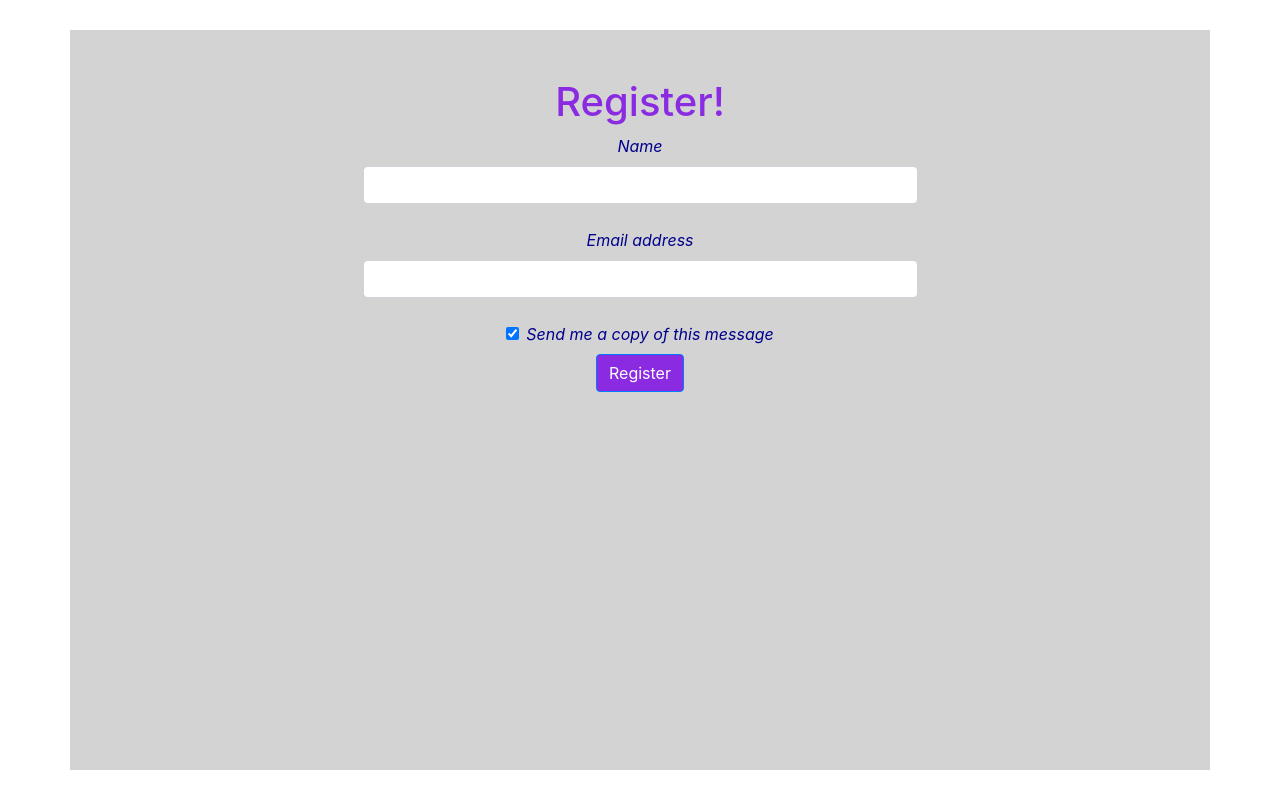
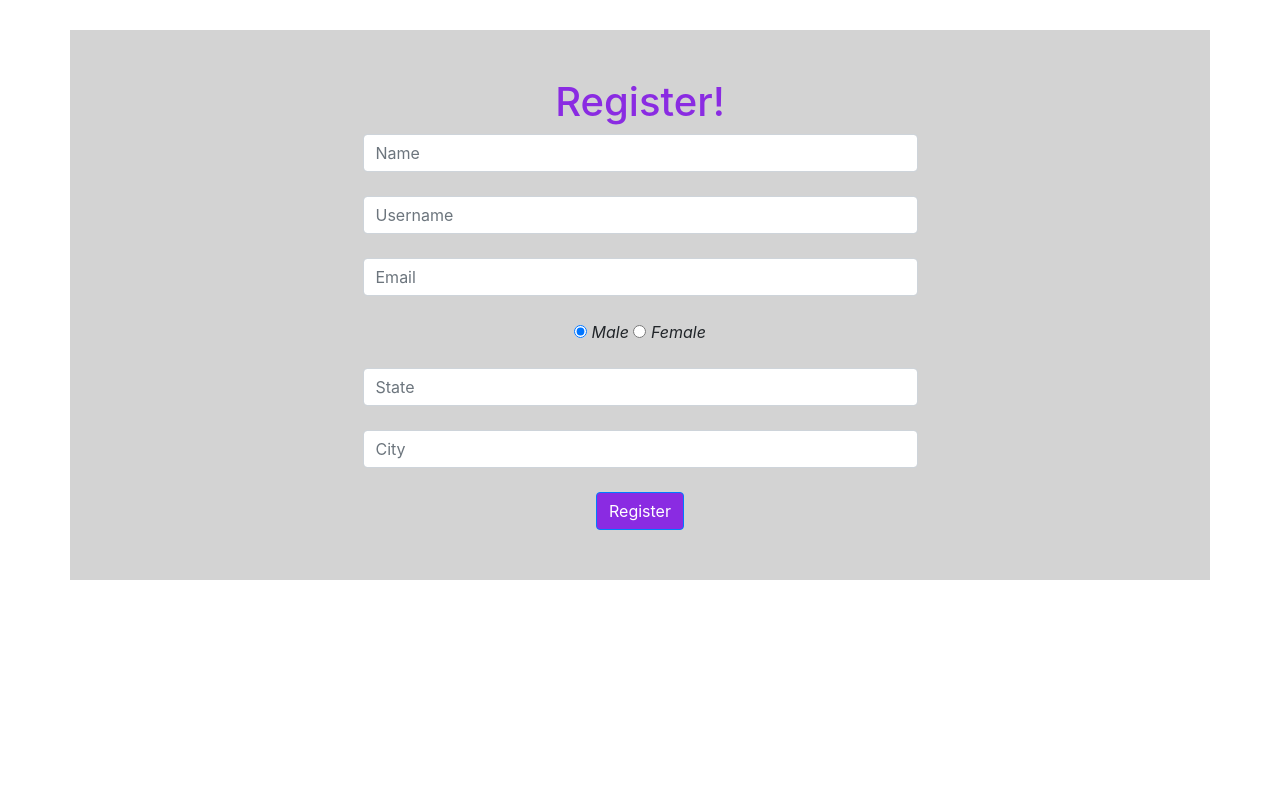
Before and after one commit to AbuManiyar/recipe-manager, a Flask app: page /new in a window 1280 px wide. Run offline with Flask 3, Linux system fonts and the light colour scheme; parts of the project's set-up code (start-up, migrations or seed data) failed here and were passed over.

Commit message:
'revised'

```diff
--- a/app.py
+++ b/app.py
@@ -12,37 +12,81 @@ def index():
 @app.route("/view", methods=['POST'])
 def view():
     cursor.execute('create database if not exists recipe_manager')
-    name = request.form['Name']
     cursor.execute('use recipe_manager')
-    cursor.execute('show tables;')
-    users = cursor.fetchall()
-    list_user=[]
-    print(users)
-    for i in range(len(users[0])):
-        list_user.append(users[0][i])
-    if name in list_user:
-        coll = mongodb[f'{name}']
-        print(coll.find())
-       # coll.insert_one({'name':name})
 
-    else: return 'Not a valid user'
+    query = """create table if not exists users
+            (username varchar(40),
+            name varchar(40),
+            email varchar(40),
+            gender char,
+            state varchar(25),
+            city varchar(30),
+            primary key (username), unique(email) );"""
+    cursor.execute (query)
 
-    recipes = coll.find()
-    for i in recipes :
-        print(i)
-    return render_template('view.html', obtained_name= name)
+    name = request.form['username']
+
+    cursor.execute(f'select * from users where username="{name}"')
+    det = cursor.fetchall()
+    if len(det) == 0:
+        return render_template('index.html', msg = f"{name} does not exist!" )
+
+    coll = mongodb[f'{name}']
+    records = coll.find()
+    return render_template('view.html', details = records, user= name )
 
 
 @app.route('/add', methods=['POST'])
 def add():
-    name = request.form['username']
+    username = request.form['username']
+    name = request.form['naam']
     email = request.form['useremail']
-    cursor.execute(f'create table if not exists {name}(email varchar(40), primary key (id));')
-    cursor.execute(f"insert into {name} value('{email}')")
-    return 'Successful'
+    gender = request.form['gender']
+    state = request.form['state']
+    city = request.form['city']
+    cursor.execute('create database if not exists recipe_manager')
+    cursor.execute('use recipe_manager')
+    query = """create table if not exists users
+            (username varchar(40),
+            name varchar(40),
+            email varchar(40),
+            gender char,
+            state varchar(25),
+            city varchar(30),
+            primary key (username), unique(email) );"""
+    cursor.execute (query)
+    details = f"insert into users value('{username}','{name}','{email}','{gender}','{state}','{city}')"
+
+    try:
+        cursor.execute(details)
+    except: return render_template('newuser.html', msg = 'Email or Username already exist')
+
+
+    coll = mongodb[f'{username}']
+    coll.insert_one({"name":name, "email": email, 'sex' : gender, 'city': city, 'state': state})
+    for i in coll.find() :
+        print(i['name'])
+
+    return render_template('index.html', msg = 'Your account created!')
 
 @app.route('/new')
 def new():
    return render_template('newuser.html')
+
+
+@app.route('/newrecipe/<user>')
+def newrecipe(user):
+    return render_template('newrecipe.html', username = user)
+
+@app.route('/addrecipe/<username>',methods=['POST'])
+def addrecipe(username):
+    coll = mongodb[f'{username}']
+    entries={}
+    entries['rname']= request.form["title"]
+    entries['description']= request.form["description"]
+    coll.insert_one(entries)
+    return 'Added Successfull, <a href="/">return</a>'
+
+
 if __name__ == '__main__':
     app.run(debug=True)
--- a/sqlconn.py
+++ b/sqlconn.py
@@ -1,7 +1,7 @@
 from pymongo.mongo_client import MongoClient
 from pymongo.server_api import ServerApi
 
-uri = "mongodb+srv://abu:Abu@cluster0.avzoqux.mongodb.net/?retryWrites=true&w=majority"
+uri = "mongodb+srv://abu:AbuAneeza@cluster0.avzoqux.mongodb.net/?retryWrites=true&w=majority"
 
 # Create a new client and connect to the server
 client = MongoClient(uri, server_api=ServerApi('1'))
@@ -19,7 +19,7 @@ mongodb = client['recipe_manager']
 
 #Sql DB
 import mysql.connector as conn
-db = conn.connect(host = 'localhost', user= 'root', password = 'Abu@123')
+db = conn.connect(host = 'localhost', user= 'root', password = 'AbuAneeza@123')
 cursor = db.cursor()
 cursor.execute('use recipe_manager')
 
--- a/static/css/style.css
+++ b/static/css/style.css
@@ -23,7 +23,7 @@ input.form-control{
 body .container{
   background: lightgray;
   margin: 30px;
-
+  height : 550px
 }
 
 label{
@@ -42,3 +42,13 @@ input.form-control{
   color: white;
   background: blueviolet;
 }
+
+center p{
+  width: 600px;
+  background: yellow;
+
+}
+
+.container h3.title{
+color: violet;
+}
--- a/templates/index.html
+++ b/templates/index.html
@@ -9,11 +9,11 @@
 
 {% block body %}
 <br></br>
-<h1>Recipe-Manager</h1>
+<h1>Recipe-Manager</h1><center>{{msg}}</center>
 <form action='/view' , method='post' >
     <div class="form-outline mb-4"><center>
       <label class="form-label" for="form2Example1">Login</label>
-      <input name="Name" class="form-control" placeholder="Enter User ID" requiredtype="text" id="form2Example1"/></center>
+      <input name="username" class="form-control" placeholder="Enter User ID" requiredtype="text" id="form2Example1"/></center>
   </div>
 
 
--- a/templates/newuser.html
+++ b/templates/newuser.html
@@ -2,7 +2,6 @@
 
 {% block head %}
 <link rel="stylesheet" href="https://cdn.jsdelivr.net/npm/bootstrap@4.4.1/dist/css/bootstrap.min.css" integrity="sha384-Vkoo8x4CGsO3+Hhxv8T/Q5PaXtkKtu6ug5TOeNV6gBiFeWPGFN9MuhOf23Q9Ifjh" crossorigin="anonymous">
-<script src="https://cdn.jsdelivr.net/npm/@popperjs/core@2.9.2/dist/umd/popper.min.js" ></script>
 <title>New User</title>
 {% endblock head %}
 
@@ -10,29 +9,35 @@
 {% block body %}
 <br></br>
 <h1 >Register!</h1>
+{{msg}}
 <form action='/add' method='post'>
     <!-- Name input -->
     <div class="form-outline mb-4"><center>
-      <label class="label" for="form4Example1">Name</label>
-      <input type="text" name='username' id="form4Example1" class="form-control" />
+      <input type="text" name='naam' placeholder='Name' class="form-control" />
       </center>
     </div>
-
-    <!-- Email input -->
-    <div class="form-outline inp mb-4"><center>
-      <label class="label" for="form4Example2">Email address</label>
-      <input type="email" name='useremail'id="form4Example2" class="form-control" required/>
+    <!-- user name -->
+    <div class="form-outline mb-4"><center>
+      <input type="text" name='username' placeholder='Username' class="form-control" required/>
       </center>
     </div>
-
-
-
-    <!-- Checkbox -->
-    <div class="form-check">
-      <input class="form-check-input me-2" type="checkbox" value="" id="form4Example4" checked />
-      <label class="label" for="form4Example4">
-        Send me a copy of this message
-      </label>
+    <div class="form-outline mb-4">
+      <center>
+      <input type="email" name='useremail' placeholder='Email'  class="form-control" required/>
+      </center>
+    </div>
+      <input type="radio" name="gender" value="M" checked>
+      <em>Male</em>
+      <input type="radio" name="gender" value="F">
+      <em>Female</em>
+  <br></br>
+    <div class="form-outline mb-4"><center>
+      <input type="text" placeholder='State' name='state' class="form-control" required/>
+      </center>
+    </div>
+    <div class="form-outline mb-4"><center>
+      <input type="text" placeholder='City' name='city' class="form-control" required/>
+      </center>
     </div>
 
     <!-- Submit button -->
```
Also changed, not shown: templates/newrecipe.html (added, +18 -0 lines), templates/view.html (+16 -2 lines), test.py (added, +19 -0 lines). Lines whose indentation alone changed are shown as unchanged.
